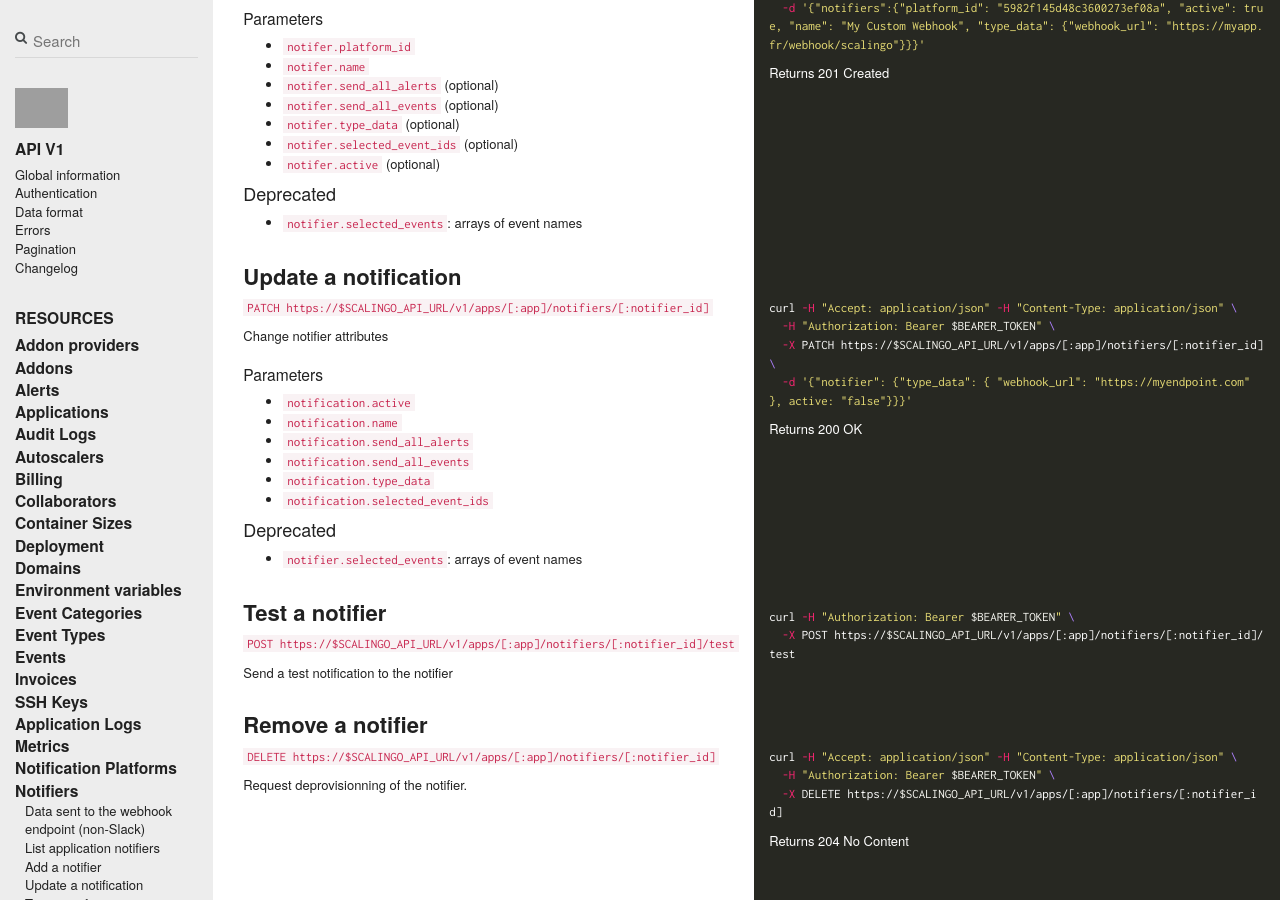
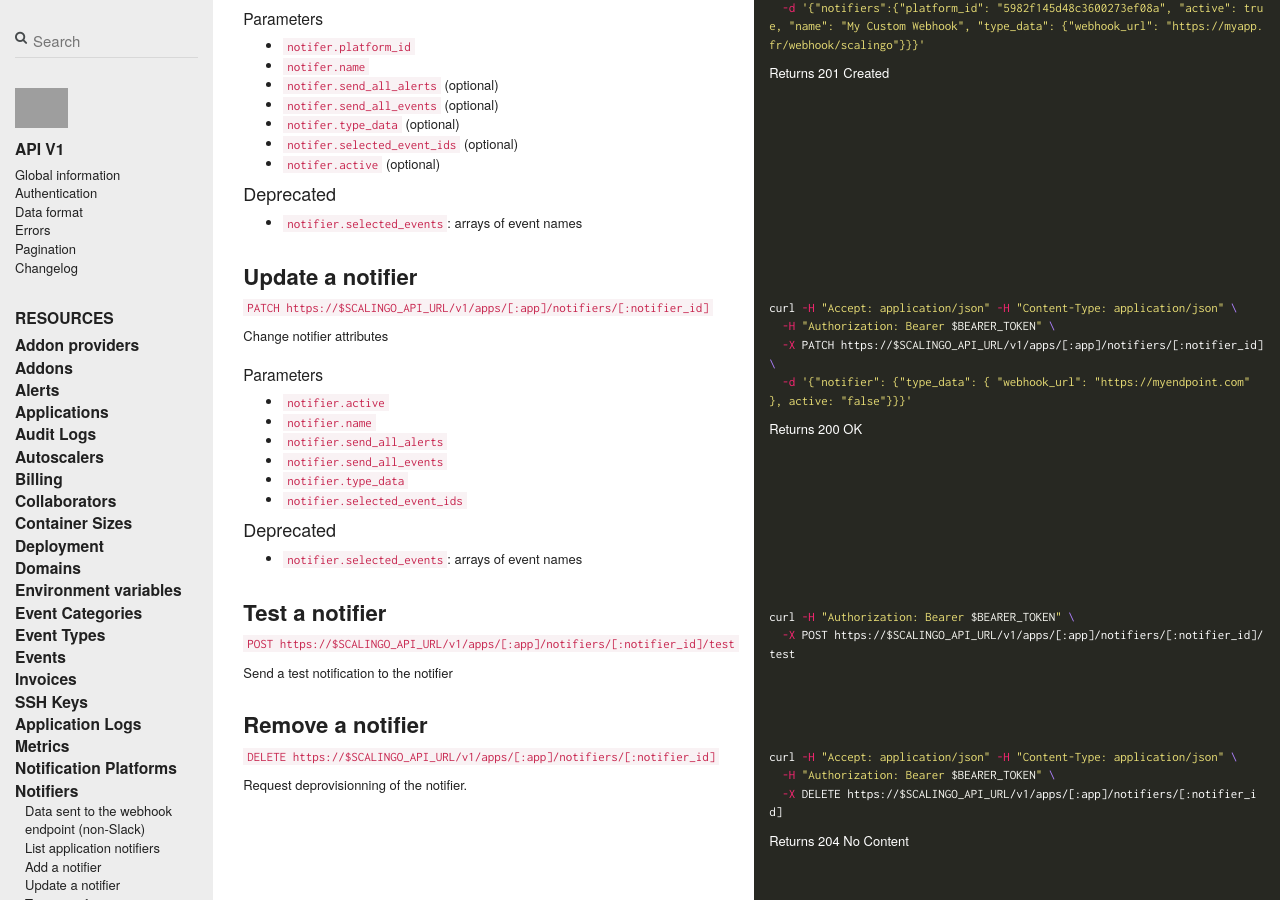
Before and after one commit to jdauphant/developers-documentation, a Jekyll site: the page built from _scalingo_api/notifiers.md, in a window 1280 px wide and 900 px high, scrolled down 2440 px. Built offline with Jekyll 4.4.1, drawn with Linux system fonts in a browser that asks for light colours; nearby versions of some CDN libraries; comment, search, counter and statistics services are not loaded; grey boxes are pictures that could not be loaded.

Commit message:
Update notification is actually Update notifier
Fix #52

```diff
--- a/_scalingo_api/notifiers.md
+++ b/_scalingo_api/notifiers.md
@@ -208,7 +208,7 @@ Returns 201 Created
 
 --- row ---
 
-## Update a notification
+## Update a notifier
 
 --- row ---
 
@@ -218,12 +218,12 @@ Change notifier attributes
 
 ### Parameters
 
-* `notification.active`
-* `notification.name`
-* `notification.send_all_alerts`
-* `notification.send_all_events`
-* `notification.type_data`
-* `notification.selected_event_ids`
+* `notifier.active`
+* `notifier.name`
+* `notifier.send_all_alerts`
+* `notifier.send_all_events`
+* `notifier.type_data`
+* `notifier.selected_event_ids`
 
 #### Deprecated
 
```
